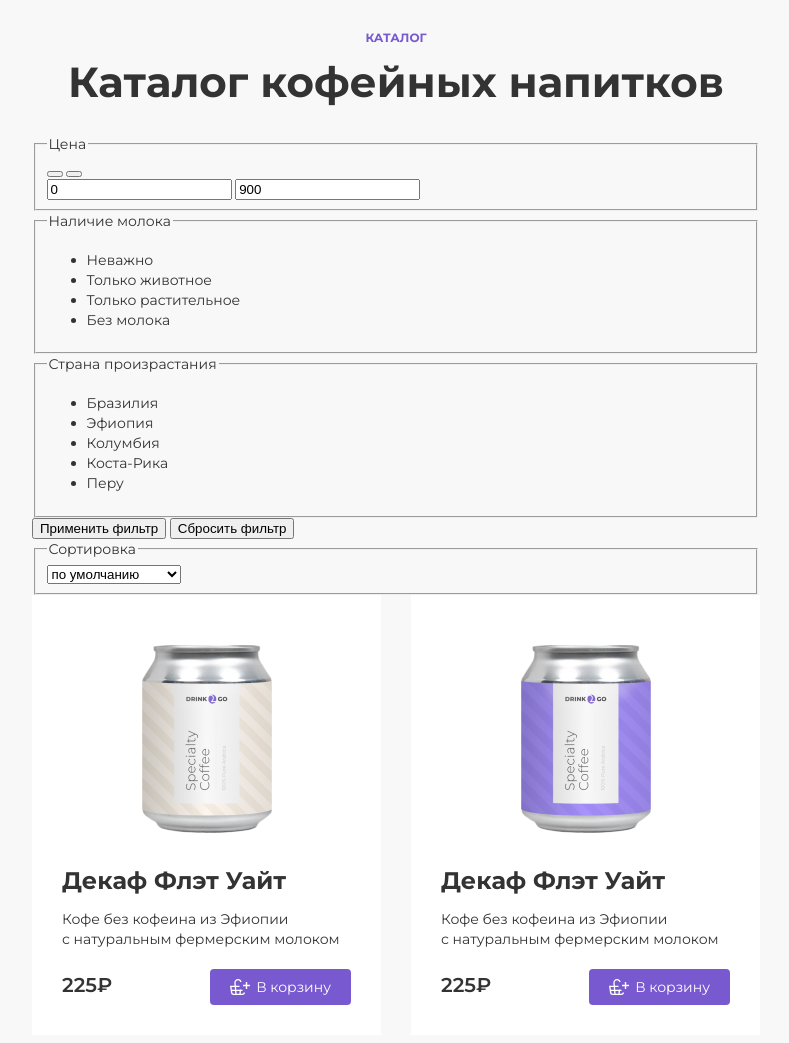
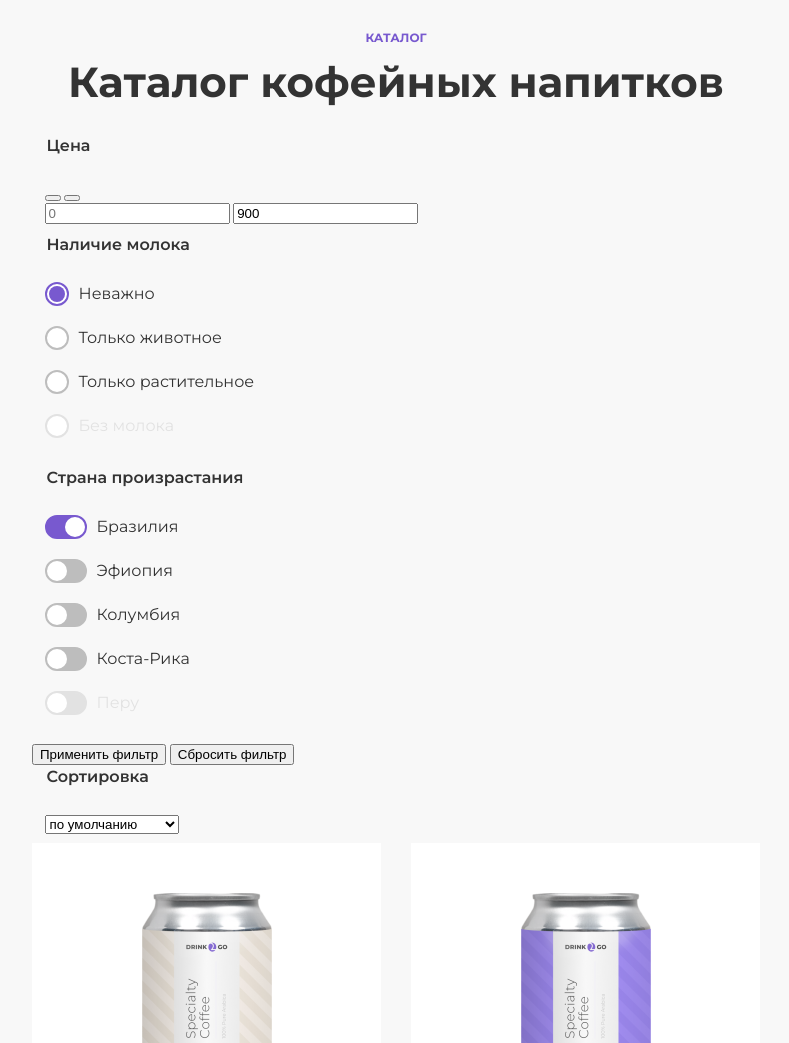
Before and after one commit to OlgaMamonova/Drink2Go, a website: page source/index.html in a window 1280 px wide. Shown: the part 760-1803 px from the top of the page, without its empty margins (244-1033 px from the left). Drawn offline with nearby package versions, Linux system fonts and the light colour scheme; files that its build step writes are made by us from their sources.

Commit message:
добавляет стили ралио и чекбокс

```diff
--- a/source/index.html
+++ b/source/index.html
@@ -143,7 +143,7 @@
                 Цена
               </legend>
               <div class="catalog__range-wrapper-toggle">
-                <div class="rcatalog__range-scale">
+                <div class="catalog__range-scale">
                   <div class="catalog__range-bar" style="left: 24px; width: 72px">
                     <button class="catalog__range-toggle catalog__range-toggle--min" type="button">
                       <span class="visually-hidden"
@@ -164,7 +164,7 @@
                   <input
                       class="catalog__range-input"
                       type="number"
-                      value="0"
+                      placeholder="0"
                       name="min-price"
                       id="min-price"
                     />
@@ -183,52 +183,53 @@
               <legend class="catalog__filter-title">Наличие молока</legend>
               <ul class="catalog__filter-list">
                 <li class="catalog__filter-item">
-                  <label class="catalog__control">
+                  <label class="catalog__control catalog__control--radio">
                     <input
-                    class="visually-hidden catalog__control-input"
+                    class="catalog__input visually-hidden"
                     type="radio"
                     name="milk-content"
                     value="any"
                     checked
                     />
-                    <span class="catalog__control-mark"></span>
-                    <span class="catalog__control-label">Неважно</span>
+                    <span class="catalog__radio-mark"></span>
+                    <span class="catalog__label">Неважно</span>
                   </label>
                 </li>
                 <li class="catalog__filter-item">
-                  <label class="catalog__control">
+                  <label class="catalog__control catalog__control--radio">
                     <input
-                    class="visually-hidden catalog__control-input"
+                    class="catalog__input visually-hidden"
                     type="radio"
                     name="milk-content"
                     value="animal-milk"
                     />
-                    <span class="catalog__control-mark"></span>
-                    <span class="catalog__control-label">Только животное</span>
+                    <span class="catalog__radio-mark"></span>
+                    <span class="catalog__label">Только животное</span>
                   </label>
                 </li>
                 <li class="catalog__filter-item">
-                  <label class="catalog__control">
+                  <label class="catalog__control catalog__control--radio">
                     <input
-                    class="visually-hidden catalog__control-input"
+                    class="catalog__input visually-hidden"
                     type="radio"
                     name="milk-content"
                     value="vegetable-milk"
                     />
-                    <span class="catalog__control-mark"></span>
-                    <span class="catalog__control-label">Только растительное</span>
+                    <span class="catalog__radio-mark"></span>
+                    <span class="catalog__label">Только растительное</span>
                   </label>
                 </li>
                 <li class="catalog__filter-item">
-                  <label class="catalog__control">
+                  <label class="catalog__control catalog__control--radio">
                     <input
-                    class="visually-hidden catalog__control-input"
+                    class="catalog__input visually-hidden"
                     type="radio"
                     name="milk-content"
                     value="without"
+                    disabled
                     />
-                    <span class="catalog__control-mark"></span>
-                    <span class="catalog__control-label">Без молока</span>
+                    <span class="catalog__radio-mark"></span>
+                    <span class="catalog__label">Без молока</span>
                   </label>
                 </li>
               </ul>
@@ -237,59 +238,60 @@
               <legend class="catalog__filter-title">Страна произрастания</legend>
               <ul class="catalog__filter-list">
                 <li class="catalog__filter-item">
-                  <label class="catalog__control">
+                  <label class="catalog__control catalog__control--checkbox">
                     <input
-                    class="visually-hidden catalog__control-input"
+                    class="catalog__input visually-hidden"
                     type="checkbox"
                     name="brazil"
                     checked
                     />
-                    <span class="catalog__control-mark"></span>
-                    <span class="catalog__control-label">Бразилия</span>
+                    <span class="catalog__checkbox-mark"></span>
+                    <span class="catalog__label">Бразилия</span>
                   </label>
                 </li>
                 <li class="catalog__filter-item">
-                  <label class="catalog__control">
+                  <label class="catalog__control catalog__control--checkbox">
                     <input
-                    class="visually-hidden catalog__control-input"
+                    class="catalog__input visually-hidden"
                     type="checkbox"
                     name="ethiopia"
                     />
-                    <span class="catalog__control-mark"></span>
-                    <span class="catalog__control-label">Эфиопия</span>
+                    <span class="catalog__checkbox-mark"></span>
+                    <span class="catalog__label">Эфиопия</span>
                   </label>
                 </li>
                 <li class="catalog__filter-item">
-                  <label class="catalog__control">
+                  <label class="catalog__control catalog__control--checkbox">
                     <input
-                    class="visually-hidden catalog__control-input"
+                    class="catalog__input visually-hidden"
                     type="checkbox"
                     name="colombia"
                     />
-                    <span class="catalog__control-mark"></span>
-                    <span class="catalog__control-label">Колумбия</span>
+                    <span class="catalog__checkbox-mark"></span>
+                    <span class="catalog__label">Колумбия</span>
                   </label>
                 </li>
                 <li class="catalog__filter-item">
-                  <label class="catalog__control">
+                  <label class="catalog__control catalog__control--checkbox">
                     <input
-                    class="visually-hidden catalog__control-input"
+                    class="catalog__input visually-hidden"
                     type="checkbox"
                     name="costa-rica"
                     />
-                    <span class="catalog__control-mark"></span>
-                    <span class="catalog__control-label">Коста-Рика</span>
+                    <span class="catalog__checkbox-mark"></span>
+                    <span class="catalog__label">Коста-Рика</span>
                   </label>
                 </li>
                 <li class="catalog__filter-item">
-                  <label class="catalog__control">
+                  <label class="catalog__control catalog__control--checkbox">
                     <input
-                    class="visually-hidden catalog__control-input"
+                    class="catalog__input visually-hidden"
                     type="checkbox"
                     name="peru"
+                    disabled
                     />
-                    <span class="catalog__control-mark"></span>
-                    <span class="catalog__control-label">Перу</span>
+                    <span class="catalog__checkbox-mark"></span>
+                    <span class="catalog__label">Перу</span>
                   </label>
                 </li>
               </ul>
@@ -408,6 +410,6 @@
       </section>
     </main>
     <footer class="footer"></footer>
-    <script src="./js/script.js" type="module" defer></script>
+    <script src="./js/script.js" defer></script>
   </body>
 </html>
--- a/source/js/burger.js
+++ /dev/null
@@ -1,13 +0,0 @@
-const initBurger = () => {
-  const burgerToggle = document.querySelector('.header__burger-toggle');
-  const headerNav = document.querySelector('.header__nav');
-
-  const openMenu = () => {
-    burgerToggle.classList.add('header__burger-toggle--menu-opened');
-    headerNav.classList.add('header__nav--menu-opened');
-  }
-
-  burgerToggle.addEventListener('click', openMenu);
-}
-
-export { initBurger };
--- a/source/sass/blocks/catalog.scss
+++ b/source/sass/blocks/catalog.scss
@@ -37,3 +37,167 @@
     grid-template-columns: 317px 317px 317px;
   }
 }
+
+.catalog__filter-group {
+  border: none;
+}
+
+.catalog__filter-title {
+  font-size: 16px;
+  line-height: 24px;
+  font-weight: 600;
+  margin-bottom: 22px;
+
+  @media (min-width: $tablet-width) {
+    margin-bottom: 20px;
+  }
+}
+
+.catalog__filter-list {
+  @include list-style;
+}
+
+.catalog__filter-item {
+  margin-bottom: 21.5px;
+
+  @media (min-width: $tablet-width) {
+    margin-bottom: 20px;
+  }
+}
+
+.catalog__control {
+  position: relative;
+  cursor: pointer;
+
+  &--radio {
+    padding-left: 34px;
+  }
+
+  &--checkbox {
+    padding-left: 52px;
+  }
+}
+
+.catalog__label {
+  font-size: 16px;
+  line-height: 24px;
+}
+
+.catalog__radio-mark {
+  position: absolute;
+  margin-left: -34px;
+  width: 24px;
+  height: 24px;
+  border-radius: 50%;
+  background-color: $white;
+  border: 2px solid $grey;
+  transition: all 0.2s ease-out;
+}
+
+.catalog__radio-mark::after {
+  content: "";
+  position: absolute;
+  left: 2px;
+  top: 2px;
+  width: 16px;
+  height: 16px;
+  border-radius: 50%;
+  background-color: inherit;
+  transition: all 0.2s ease-out;
+}
+
+.catalog__input:hover + .catalog__radio-mark {
+  border-color: $primary;
+}
+
+.catalog__input:hover + .catalog__radio-mark::after {
+  background-color: $secondary;
+}
+
+.catalog__input:checked + .catalog__radio-mark {
+  border-color: $primary;
+}
+
+.catalog__input:checked + .catalog__radio-mark::after {
+  background-color: $primary;
+}
+
+.catalog__input:checked:disabled + .catalog__radio-mark {
+  border-color: $grey;
+}
+
+.catalog__input:checked:disabled + .catalog__radio-mark::after {
+  background-color: $grey-light;
+}
+
+.catalog__input:checked:disabled ~ .catalog__label {
+  color: $grey-light;
+}
+
+.catalog__input:disabled + .catalog__radio-mark {
+  border-color: $grey-light;
+}
+
+.catalog__input:disabled ~ .catalog__label {
+  color: $grey-light;
+}
+
+.catalog__input:disabled:hover + .catalog__radio-mark {
+  border-color: $grey-light;
+}
+
+.catalog__input:disabled:hover ~ .catalog__label {
+  color: $grey-light;
+}
+
+.catalog__input:disabled:hover + .catalog__radio-mark::after {
+  background-color: $white;
+}
+
+.catalog__checkbox-mark {
+  position: absolute;
+  margin-left: -52px;
+  width: 42px;
+  height: 24px;
+  border-radius: 12px;
+  background-color: $grey;
+  border: 2px solid $grey;
+  transition: all 0.2s ease-out;
+}
+
+.catalog__checkbox-mark::after {
+  content: "";
+  position: absolute;
+  left: 0;
+  top: 0;
+  width: 20px;
+  height: 20px;
+  border-radius: 50%;
+  background-color: $white;
+  transition: all 0.2s ease-out;
+}
+
+.catalog__input:focus + .catalog__checkbox-mark,
+.catalog__input:hover + .catalog__checkbox-mark  {
+  border-color: $primary;
+  background-color: $primary-lightest;
+}
+
+.catalog__input:checked + .catalog__checkbox-mark {
+  background-color: $primary;
+  border-color: $primary;
+}
+
+.catalog__input:checked + .catalog__checkbox-mark::after {
+  left: 18px;
+}
+
+.catalog__input:disabled + .catalog__checkbox-mark {
+  background-color: $grey-light;
+  border-color: $grey-light;
+}
+
+.catalog__input:checked:disabled + .catalog__checkbox-mark::after {
+  background-color: $grey;
+  left: 18px;
+}
```
Also changed, not shown: source/js/script.js (+22 -1 lines).
